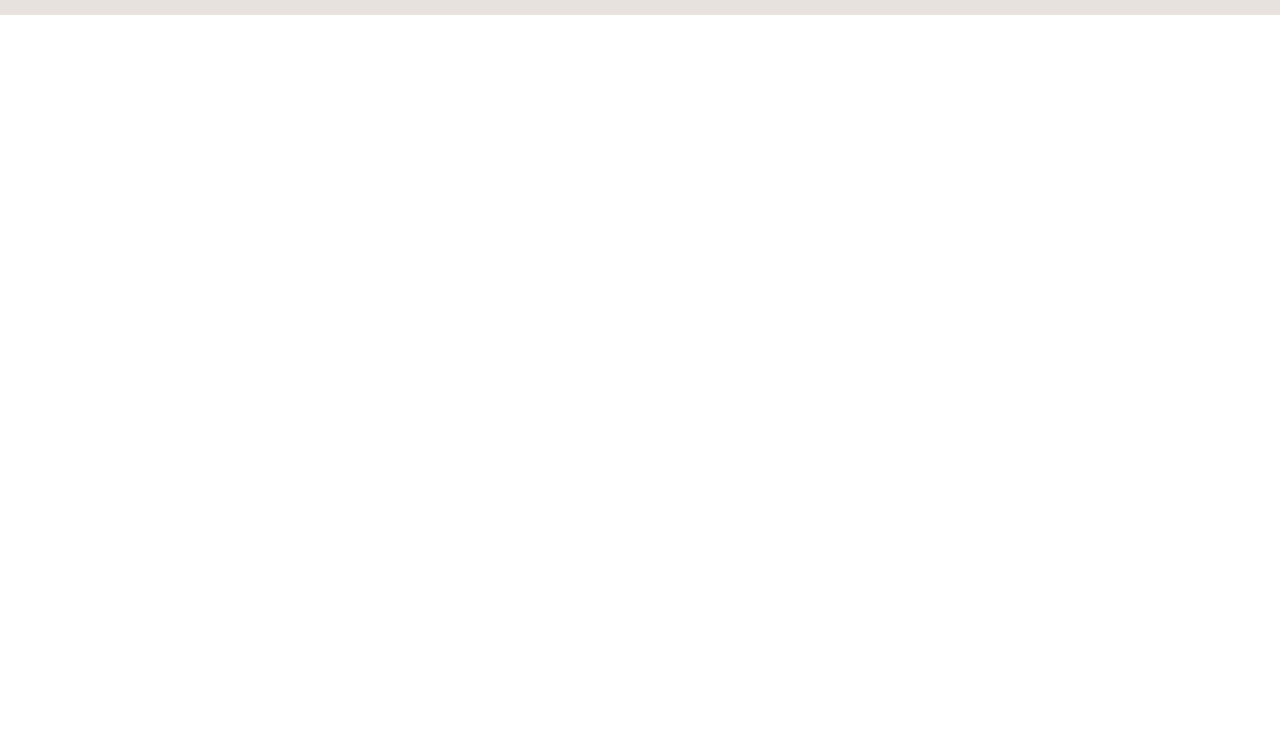
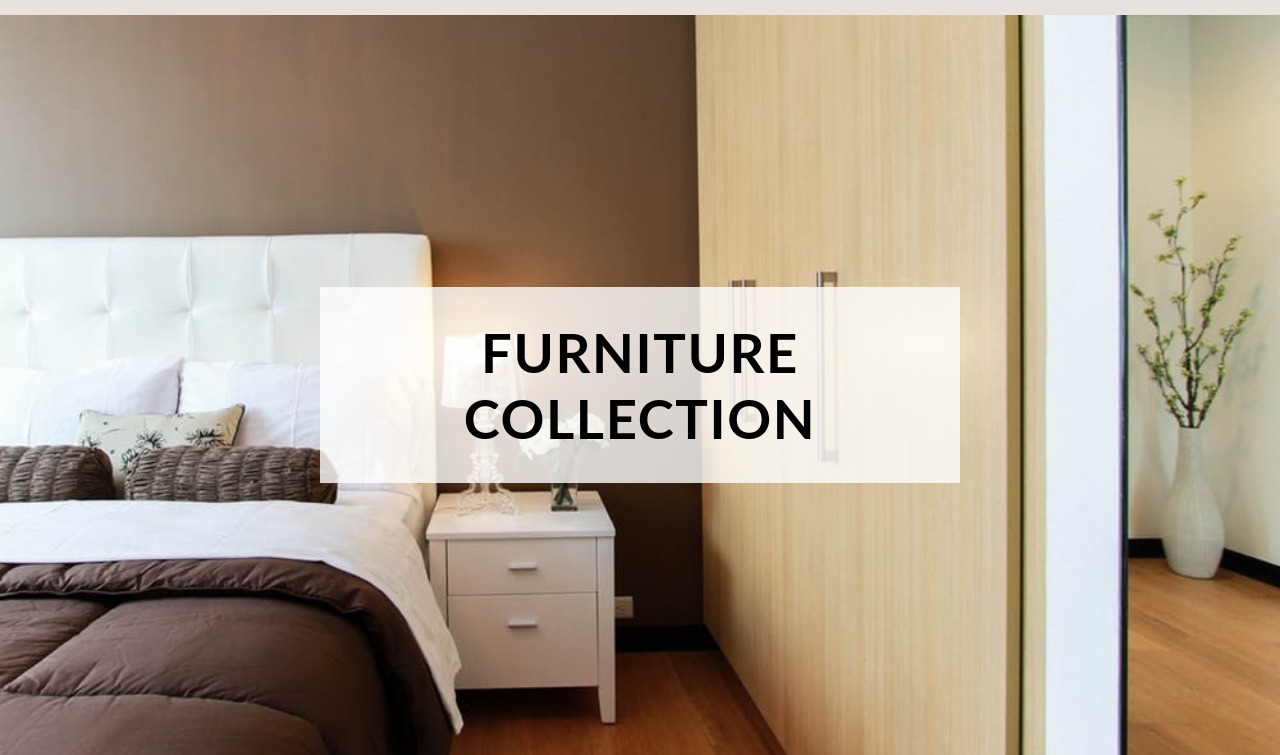
Before and after one commit to kangyeop/vanilla-js-shopping-cart, a website built with webpack: page index.html in a window 1280 px wide. Shown: the part 45-800 px from the top of the page. Built offline with nearby package versions, Linux system fonts and the light colour scheme.

Commit message:
feat: AD 부분 UI 작성

```diff
--- /dev/null
+++ b/src/components/ad.js
@@ -0,0 +1,19 @@
+export default class ADsection {
+    constructor(app) {
+        const adSection = document.createElement("section");
+        adSection.id = "ad-section";
+
+        const bannerDiv = document.createElement("div");
+        bannerDiv.className = "banner-div";
+
+        const bannerText = document.createElement("h1");
+        bannerText.textContent = "FURNITURE COLLECTION";
+        bannerText.className = "banner-text";
+
+        bannerDiv.appendChild(bannerText);
+
+        adSection.appendChild(bannerDiv);
+
+        app.appendChild(adSection);
+    }
+}
--- a/src/components/app.js
+++ b/src/components/app.js
@@ -1,8 +1,12 @@
 import Header from "./header";
+import ADsection from "./ad";
 
 export default class App {
     constructor(app) {
         const header = new Header(app);
         this.header = header;
+
+        const adSection = new ADsection(app);
+        this.adSection = adSection;
     }
 }
--- a/src/css/styles.css
+++ b/src/css/styles.css
@@ -27,6 +27,7 @@ body {
 
     position: sticky;
     top: 0;
+    z-index: 1;
 
     background-color: rgb(231, 226, 221);
 }
@@ -43,7 +44,7 @@ body {
     padding: 0px 1.5rem;
 }
 
-i {
+.header-container i {
     font-size: 1.5rem;
     font-weight: 600;
     cursor: pointer;
@@ -65,5 +66,30 @@ i {
     border-radius: 30%;
 }
 
-/* .logo {
-} */
+#ad-section {
+    position: relative;
+
+    width: 100%;
+    min-height: calc(100vh - 60px);
+
+    background: url(../images/ad-background.jpeg) center/cover no-repeat;
+}
+
+.banner-div {
+    position: absolute;
+    left: 50%;
+    top: 50%;
+    transform: translate(-50%, -50%);
+
+    padding: 2rem;
+
+    text-align: center;
+
+    background: rgba(255, 255, 255, 0.8);
+}
+
+.banner-text {
+    font-size: 3.4rem;
+    text-transform: uppercase;
+    letter-spacing: var(--mainSpacing);
+}
--- a/webpack.config.js
+++ b/webpack.config.js
@@ -21,7 +21,7 @@ module.exports = {
     module: {
         rules: [
             {
-                test: /\.svg$/,
+                test: /\.(png|jpe?g|gif|svg)$/,
                 loader: "file-loader",
             },
         ],
```
Also changed, not shown: src/images/ad-background.jpeg (added).
